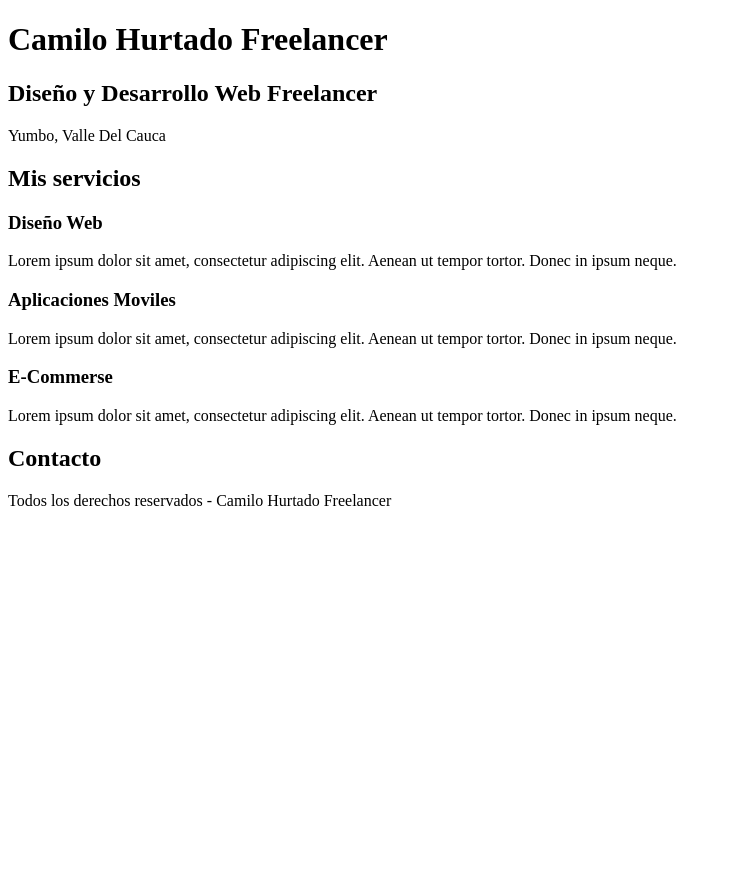
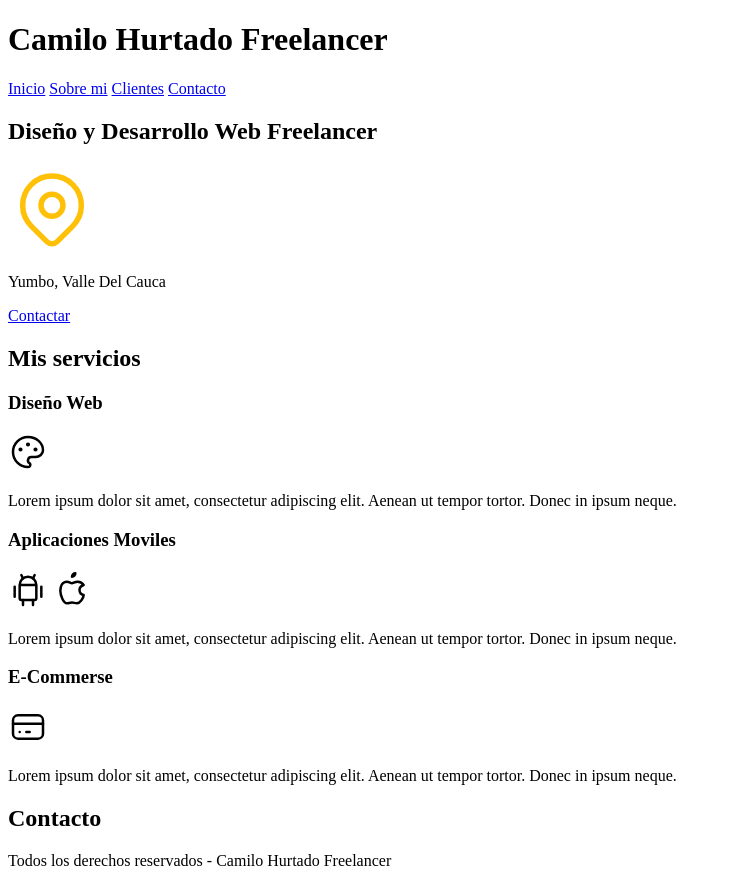
Before and after one commit to KmilOPhg/Desarrollo-Web-FullStack, a plain HTML site: page Freelancer/index.html in a window 1280 px wide. Shown: the whole page, without its empty margins (0-731 px from the left). Before the commit the page ends 800 px from the top, so only its background shows below. Drawn offline with Linux system fonts and the light colour scheme.

Commit message:
Añadiendo los iconos para los servicios

```diff
--- a/Freelancer/index.html
+++ b/Freelancer/index.html
@@ -11,9 +11,25 @@
         <h1>Camilo Hurtado Freelancer</h1>
     </header>
 
+    <nav>
+        <a href="#">Inicio</a>
+        <a href="nosotros.html">Sobre mi</a>
+        <a href="#">Clientes</a>
+        <a href="#">Contacto</a>
+    </nav>
+
     <section>
         <h2>Diseño y Desarrollo Web Freelancer</h2>
+
+        <svg xmlns="http://www.w3.org/2000/svg" class="icon icon-tabler icon-tabler-map-pin" width="88" height="88" viewBox="0 0 24 24" stroke-width="1.5" stroke="#ffc107" fill="none" stroke-linecap="round" stroke-linejoin="round">
+            <path stroke="none" d="M0 0h24v24H0z" fill="none"/>
+            <circle cx="12" cy="11" r="3" />
+            <path d="M17.657 16.657l-4.243 4.243a2 2 0 0 1 -2.827 0l-4.244 -4.243a8 8 0 1 1 11.314 0z" />
+        </svg>
+
         <p>Yumbo, Valle Del Cauca</p>
+
+        <a href="#">Contactar</a>
     </section>
 
     <main>
@@ -21,18 +37,53 @@
 
         <section>
             <h3>Diseño Web</h3>
+
+            <svg xmlns="http://www.w3.org/2000/svg" class="icon icon-tabler icon-tabler-palette" width="40" height="40" viewBox="0 0 24 24" stroke-width="1.5" stroke="#000000" fill="none" stroke-linecap="round" stroke-linejoin="round">
+                <path stroke="none" d="M0 0h24v24H0z" fill="none"/>
+                <path d="M12 21a9 9 0 1 1 0 -18a9 8 0 0 1 9 8a4.5 4 0 0 1 -4.5 4h-2.5a2 2 0 0 0 -1 3.75a1.3 1.3 0 0 1 -1 2.25" />
+                <circle cx="7.5" cy="10.5" r=".5" fill="currentColor" />
+                <circle cx="12" cy="7.5" r=".5" fill="currentColor" />
+                <circle cx="16.5" cy="10.5" r=".5" fill="currentColor" />
+            </svg>
+
             <p>Lorem ipsum dolor sit amet, consectetur adipiscing elit.
             Aenean ut tempor tortor. Donec in ipsum neque.</p>
         </section>
 
         <section>
             <h3>Aplicaciones Moviles</h3>
+
+            <svg xmlns="http://www.w3.org/2000/svg" class="icon icon-tabler icon-tabler-brand-android" width="40" height="40" viewBox="0 0 24 24" stroke-width="1.5" stroke="#000000" fill="none" stroke-linecap="round" stroke-linejoin="round">
+                <path stroke="none" d="M0 0h24v24H0z" fill="none"/>
+                <line x1="4" y1="10" x2="4" y2="16" />
+                <line x1="20" y1="10" x2="20" y2="16" />
+                <path d="M7 9h10v8a1 1 0 0 1 -1 1h-8a1 1 0 0 1 -1 -1v-8a5 5 0 0 1 10 0" />
+                <line x1="8" y1="3" x2="9" y2="5" />
+                <line x1="16" y1="3" x2="15" y2="5" />
+                <line x1="9" y1="18" x2="9" y2="21" />
+                <line x1="15" y1="18" x2="15" y2="21" />
+            </svg>
+            <svg xmlns="http://www.w3.org/2000/svg" class="icon icon-tabler icon-tabler-brand-apple" width="40" height="40" viewBox="0 0 24 24" stroke-width="1.5" stroke="#000000" fill="none" stroke-linecap="round" stroke-linejoin="round">
+                <path stroke="none" d="M0 0h24v24H0z" fill="none"/>
+                <path d="M9 7c-3 0 -4 3 -4 5.5c0 3 2 7.5 4 7.5c1.088 -.046 1.679 -.5 3 -.5c1.312 0 1.5 .5 3 .5s4 -3 4 -5c-.028 -.01 -2.472 -.403 -2.5 -3c-.019 -2.17 2.416 -2.954 2.5 -3c-1.023 -1.492 -2.951 -1.963 -3.5 -2c-1.433 -.111 -2.83 1 -3.5 1c-.68 0 -1.9 -1 -3 -1z" />
+                <path d="M12 4a2 2 0 0 0 2 -2a2 2 0 0 0 -2 2" />
+            </svg>
+
             <p>Lorem ipsum dolor sit amet, consectetur adipiscing elit.
             Aenean ut tempor tortor. Donec in ipsum neque.</p>
         </section>
 
         <section>
             <h3>E-Commerse</h3>
+
+            <svg xmlns="http://www.w3.org/2000/svg" class="icon icon-tabler icon-tabler-credit-card" width="40" height="40" viewBox="0 0 24 24" stroke-width="1.5" stroke="#000000" fill="none" stroke-linecap="round" stroke-linejoin="round">
+                <path stroke="none" d="M0 0h24v24H0z" fill="none"/>
+                <rect x="3" y="5" width="18" height="14" rx="3" />
+                <line x1="3" y1="10" x2="21" y2="10" />
+                <line x1="7" y1="15" x2="7.01" y2="15" />
+                <line x1="11" y1="15" x2="13" y2="15" />
+            </svg>
+
             <p>Lorem ipsum dolor sit amet, consectetur adipiscing elit.
             Aenean ut tempor tortor. Donec in ipsum neque.</p>
         </section>
@@ -40,6 +91,8 @@
 
     <section>
         <h2>Contacto</h2>
+
+
     </section>
 
     <footer>
```
Also changed, not shown: Freelancer/nosotros.html (added, +14 -0 lines), Freelancer/img/hero.jpg (renamed from Freelancer/hero.jpg).
